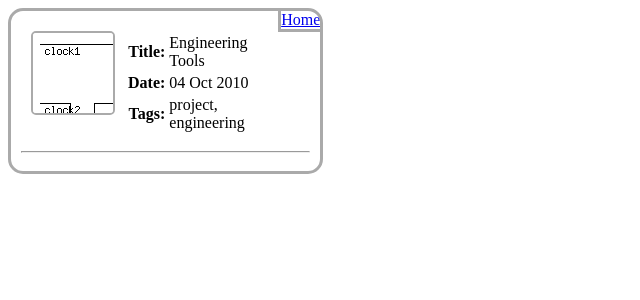
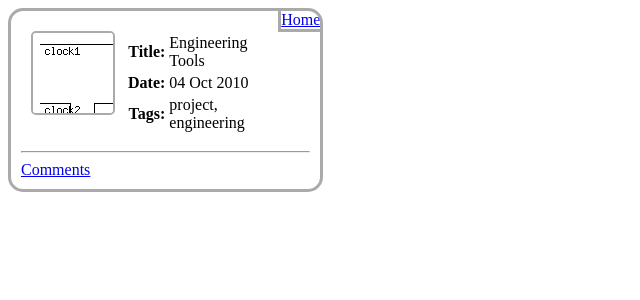
Before and after one commit to rcfox/rcfox.github.com, a Jekyll site: the page built from _posts/2010-10-04-engineering-tools.markdown, in a window 1280 px wide. Shown: the top 300 px of the page, without its empty margins (0-640 px from the left). Built offline with Jekyll 4.4.1, drawn with Linux system fonts in a browser that asks for light colours; Markdown is read by kramdown in place of the engine named in the settings; comment, search, counter and statistics services are not loaded.

Commit message:
Start with the comments initially hidden. This lets the javascript load before it's shown.

```diff
--- a/_layouts/default.html
+++ b/_layouts/default.html
@@ -53,6 +53,8 @@
 		{{ content }}
 	  </div>
 
+	  <a href="#comments">Comments</a>
+
 	  <div id="comments">
 		<div id="disqus_thread"></div>
 		<script type="text/javascript">
--- a/css/default.css
+++ b/css/default.css
@@ -31,3 +31,6 @@ h1 { margin: 0; margin-left: 10px; margin-top: 3px; }
 .post_list { clear: both; }
 
 object { margin-bottom: 10px; }
+
+#comments { display: none; }
+#comments:target { display: block; }
```
